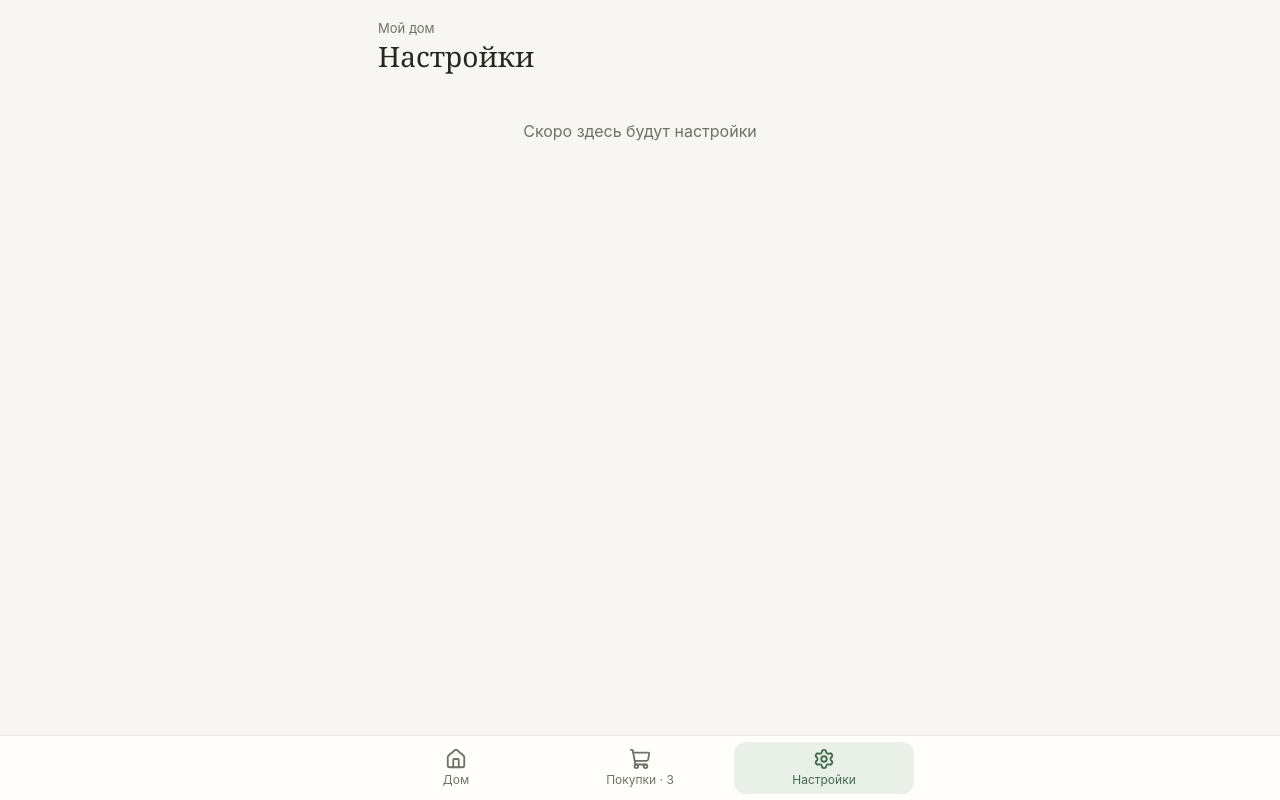
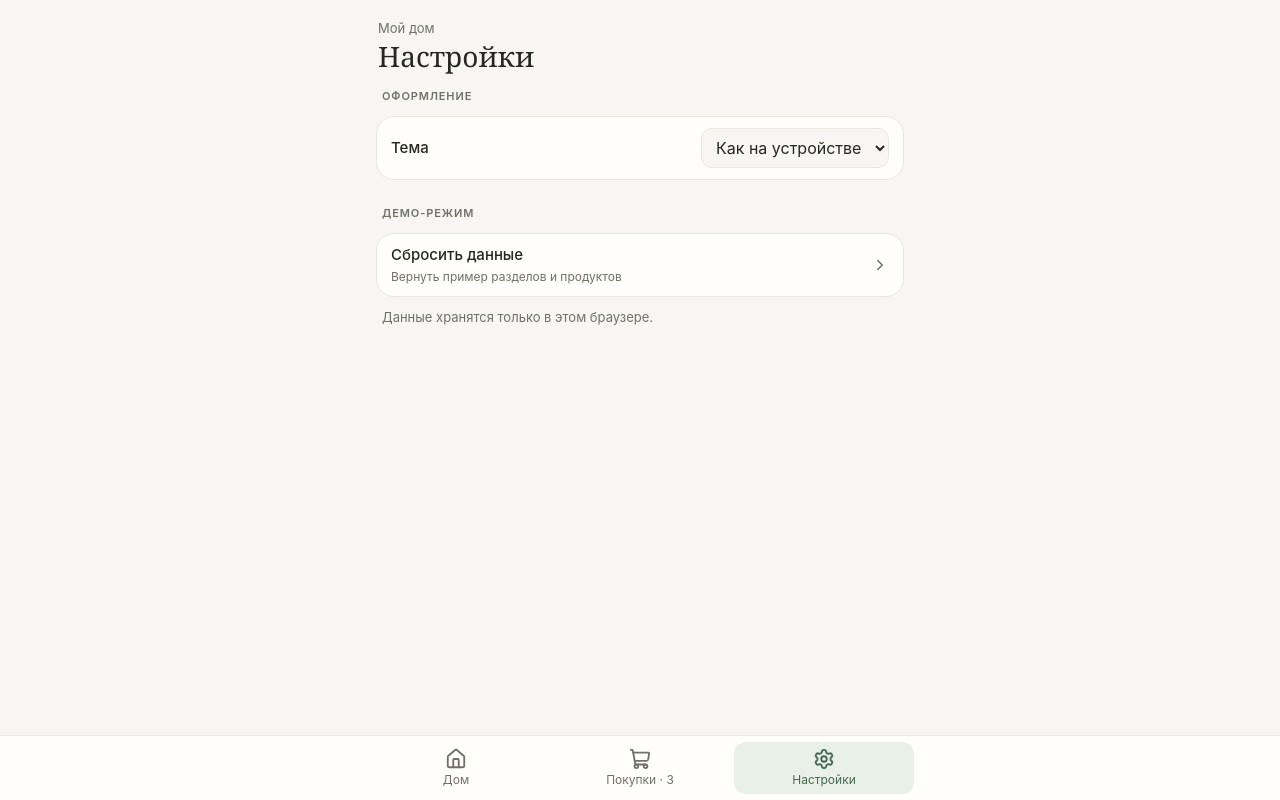
Before and after one commit to mihairu-code/food-stock, a React (Vite) app: page /settings in a window 1280 px wide. Built offline with nearby package versions, Linux system fonts and the light colour scheme.

Commit message:
feat(settings): settings screen and paper theme

```diff
--- a/src/index.css
+++ b/src/index.css
@@ -22,6 +22,24 @@
   background: var(--bg);
   -webkit-text-size-adjust: 100%;
   -webkit-tap-highlight-color: transparent;
+}
+
+/* Тёмная тема — тот же «бумажный» лист, только ночью. data-theme ставит src/lib/theme.ts. */
+:root[data-theme='dark'] {
+  --bg: #171815;
+  --paper: #22231f;
+  --ink: #f1f0e9;
+  --muted: #a3a69c;
+  --line: #383a33;
+  --accent: #98c49c;
+  --accent-soft: #2a382d;
+  --on-accent: #142017;
+  --orange: #e7a576;
+  --orange-soft: #3b2e25;
+  --red: #f0907f;
+  --shadow: 0 -12px 36px rgb(0 0 0 / 40%);
+
+  color-scheme: dark;
 }
 
 *,
@@ -594,3 +612,61 @@ button {
   border-color: var(--accent);
   background: var(--accent-soft);
 }
+
+/* ---------- Настройки ---------- */
+
+.group-label {
+  margin: 14px 6px 0;
+  color: var(--muted);
+  font-size: 11px;
+  font-weight: 600;
+  letter-spacing: 0.08em;
+  text-transform: uppercase;
+}
+
+.group-label:first-child {
+  margin-top: 0;
+}
+
+.setting-row {
+  display: flex;
+  width: 100%;
+  min-height: 62px;
+  align-items: center;
+  gap: 12px;
+  padding: 8px 14px;
+  border: 0;
+  border-top: 1px solid var(--line);
+  background: transparent;
+  text-align: left;
+}
+
+.setting-row:first-child {
+  border-top: 0;
+}
+
+.setting-row .row-name,
+.setting-row .row-meta {
+  display: block;
+}
+
+.chevron {
+  flex: 0 0 auto;
+  color: var(--muted);
+}
+
+.inline-select {
+  max-width: 50%;
+  min-height: 40px;
+  padding: 0 10px;
+  border: 1px solid var(--line);
+  border-radius: 11px;
+  background: var(--bg);
+  font-size: 16px;
+}
+
+.settings-note {
+  margin: 0 6px;
+  color: var(--muted);
+  font-size: 13px;
+}
--- /dev/null
+++ b/src/lib/theme.ts
@@ -0,0 +1,36 @@
+/** 'auto' — тема берётся из настроек устройства. */
+export type ThemeSetting = 'auto' | 'light' | 'dark'
+
+const THEME_KEY = 'home-stock:theme'
+
+const systemDark = window.matchMedia('(prefers-color-scheme: dark)')
+
+export function readTheme(): ThemeSetting {
+  try {
+    const saved = localStorage.getItem(THEME_KEY)
+    return saved === 'light' || saved === 'dark' ? saved : 'auto'
+  } catch {
+    return 'auto'
+  }
+}
+
+function apply(theme: ThemeSetting): void {
+  const dark = theme === 'dark' || (theme === 'auto' && systemDark.matches)
+  document.documentElement.dataset.theme = dark ? 'dark' : 'light'
+}
+
+/** Вызывается при запуске; дальше тема следит за сменой темы на устройстве. */
+export function startTheme(): void {
+  apply(readTheme())
+  systemDark.addEventListener('change', () => apply(readTheme()))
+}
+
+export function setTheme(theme: ThemeSetting): void {
+  try {
+    if (theme === 'auto') localStorage.removeItem(THEME_KEY)
+    else localStorage.setItem(THEME_KEY, theme)
+  } catch {
+    // хранилище недоступно — выбор действует до перезагрузки
+  }
+  apply(theme)
+}
--- a/src/main.tsx
+++ b/src/main.tsx
@@ -2,6 +2,9 @@ import { StrictMode } from 'react'
 import { createRoot } from 'react-dom/client'
 import '@/index.css'
 import App from '@/App'
+import { startTheme } from '@/lib/theme'
+
+startTheme()
 
 createRoot(document.getElementById('root')!).render(
   <StrictMode>
--- a/src/screens/settings/SettingsScreen.tsx
+++ b/src/screens/settings/SettingsScreen.tsx
@@ -1,3 +1,77 @@
+import { ChevronRight } from 'lucide-react'
+import { useState } from 'react'
+import { backend } from '@/data'
+import { queryClient } from '@/data/queryClient'
+import { readTheme, setTheme, type ThemeSetting } from '@/lib/theme'
+import { ConfirmSheet } from '@/sheets/ConfirmSheet'
+
+const THEME_LABELS: Record<ThemeSetting, string> = {
+  auto: 'Как на устройстве',
+  light: 'Светлая',
+  dark: 'Тёмная',
+}
+
 export function SettingsScreen() {
-  return <p className="status">Скоро здесь будут настройки</p>
+  const [theme, setThemeState] = useState(readTheme)
+  const [confirmReset, setConfirmReset] = useState(false)
+
+  function changeTheme(next: ThemeSetting) {
+    setTheme(next)
+    setThemeState(next)
+  }
+
+  async function resetDemo() {
+    await backend.resetLocalData?.()
+    await queryClient.invalidateQueries()
+  }
+
+  return (
+    <>
+      <h2 className="group-label">Оформление</h2>
+      <div className="card">
+        <label className="setting-row">
+          <span className="row-text">
+            <span className="row-name">Тема</span>
+          </span>
+          <select
+            className="inline-select"
+            value={theme}
+            onChange={(e) => changeTheme(e.target.value as ThemeSetting)}
+          >
+            {(Object.keys(THEME_LABELS) as ThemeSetting[]).map((value) => (
+              <option key={value} value={value}>
+                {THEME_LABELS[value]}
+              </option>
+            ))}
+          </select>
+        </label>
+      </div>
+
+      {backend.mode === 'local' && (
+        <>
+          <h2 className="group-label">Демо-режим</h2>
+          <div className="card">
+            <button className="setting-row" type="button" onClick={() => setConfirmReset(true)}>
+              <span className="row-text">
+                <span className="row-name">Сбросить данные</span>
+                <span className="row-meta">Вернуть пример разделов и продуктов</span>
+              </span>
+              <ChevronRight className="chevron" size={18} aria-hidden="true" />
+            </button>
+          </div>
+          <p className="settings-note">Данные хранятся только в этом браузере.</p>
+        </>
+      )}
+
+      {confirmReset && (
+        <ConfirmSheet
+          title="Сбросить данные?"
+          description="Всё, что вы добавили, пропадёт, а вместо этого появятся примеры."
+          confirmLabel="Сбросить"
+          onConfirm={() => void resetDemo()}
+          onClose={() => setConfirmReset(false)}
+        />
+      )}
+    </>
+  )
 }
```
